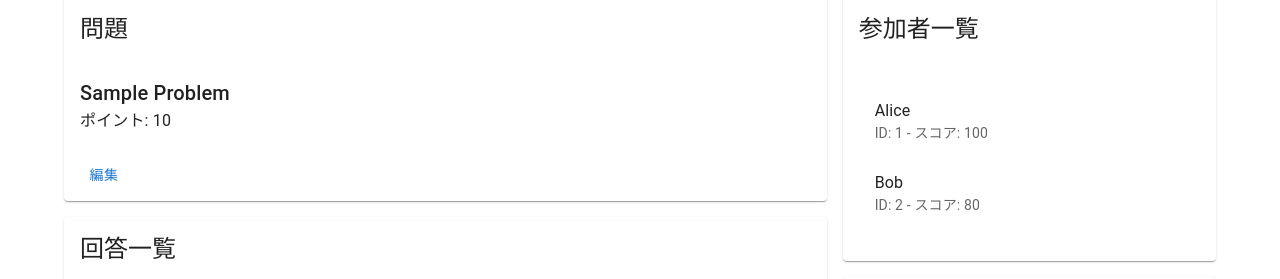
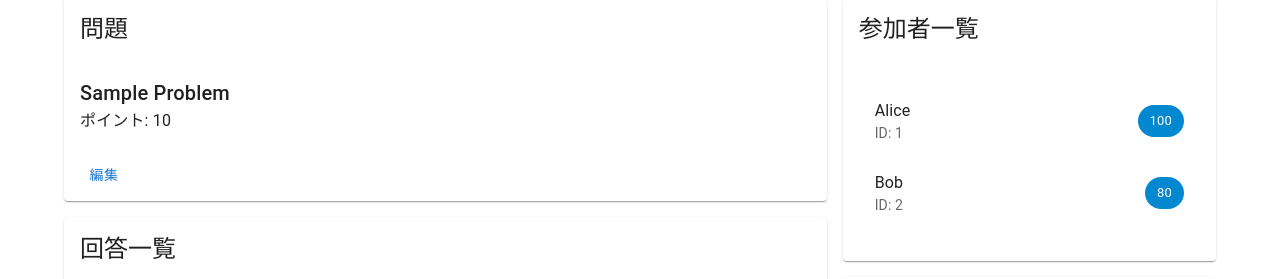
Before and after one commit to hal-shu-sato/quiz-web-system, a Next.js app: page /admin/1 in a window 1280 px wide. Shown: the part 216-495 px from the top of the page. Built offline with nearby package versions, Linux system fonts and the light colour scheme; what @mui/material-nextjs would draw is missing.

Commit message:
Add score display to participant list items for better visibility

```diff
--- a/src/app/admin/[id]/_components/ParticipantList.tsx
+++ b/src/app/admin/[id]/_components/ParticipantList.tsx
@@ -2,6 +2,7 @@ import {
   Card,
   CardContent,
   CardHeader,
+  Chip,
   List,
   ListItem,
   ListItemText,
@@ -31,10 +32,13 @@ export default function ParticipantList({
       <CardContent>
         <List>
           {sortedParticipants.map((participant) => (
-            <ListItem key={participant.id}>
+            <ListItem
+              key={participant.id}
+              secondaryAction={<Chip label={participant.score} color="info" />}
+            >
               <ListItemText
                 primary={participant.name}
-                secondary={`ID: ${participant.id} - スコア: ${participant.score}`}
+                secondary={`ID: ${participant.id}`}
               />
             </ListItem>
           ))}
```
